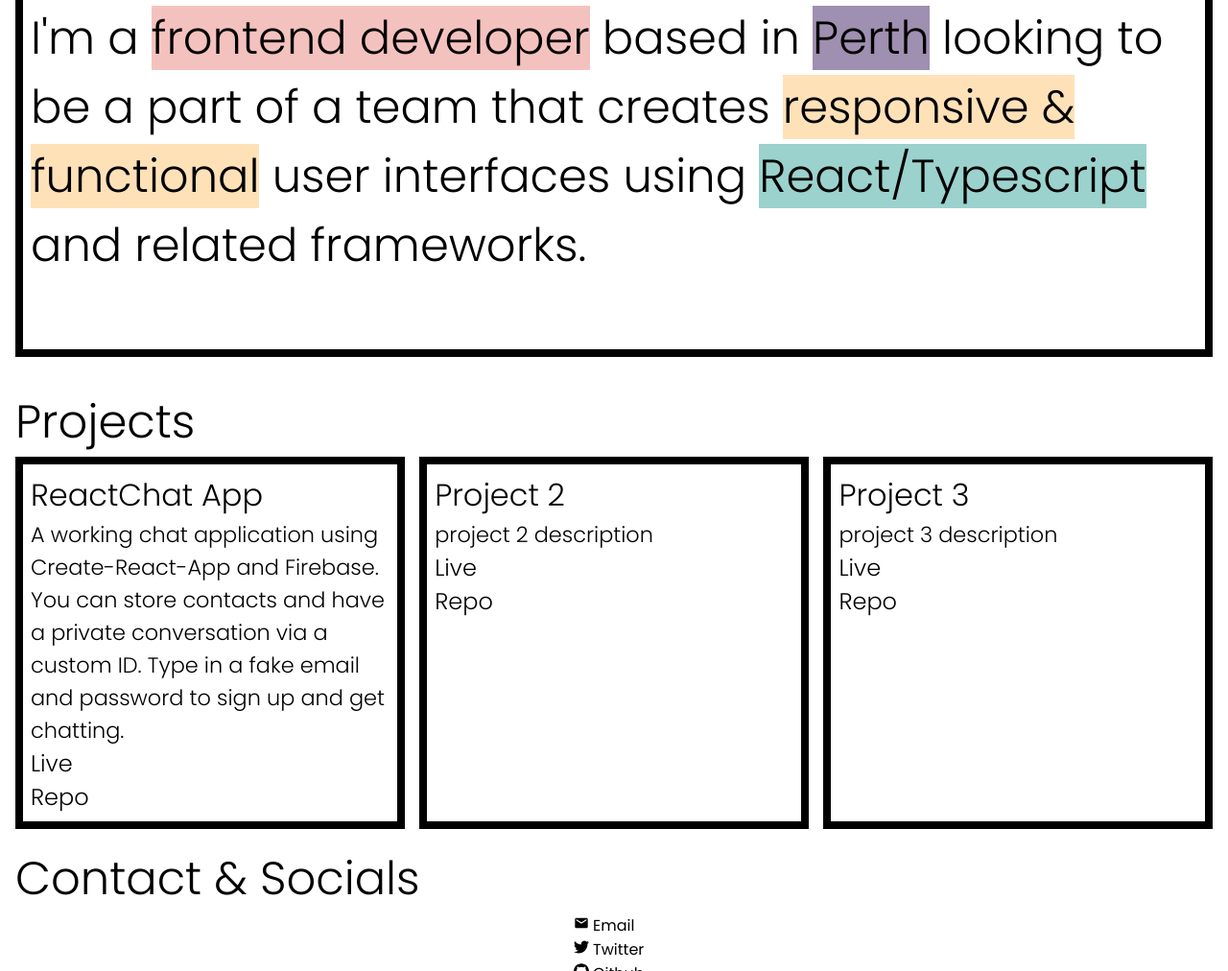
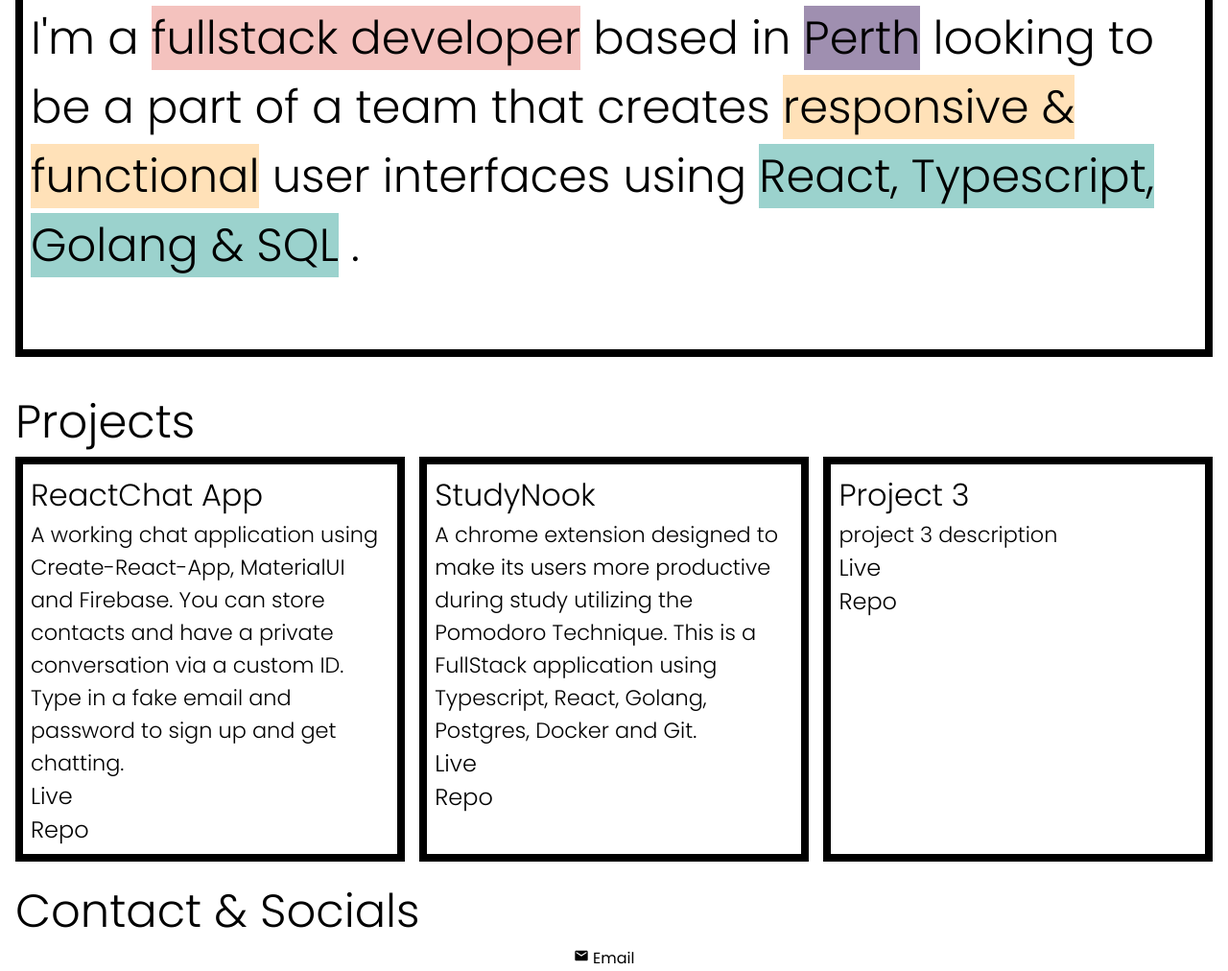
Before and after one commit to alyssathi/portfolio, a Gatsby site: page / in a window 1280 px wide. Shown: the part 662-1674 px from the top of the page at 96% size. Built offline with nearby package versions, Linux system fonts and the light colour scheme; Gatsby itself is replaced by a stand-in of ours.

Commit message:
full stack bb

```diff
--- a/src/components/landing/index.jsx
+++ b/src/components/landing/index.jsx
@@ -26,7 +26,7 @@ export function Landing() {
             null
           )}`}
         >
-          frontend developer
+          fullstack developer
         </span>{" "}
         based in{" "}
         <span
@@ -57,9 +57,9 @@ export function Landing() {
             null
           )}`}
         >
-          React/Typescript
+          React, Typescript, Golang & SQL
         </span>{" "}
-        and related frameworks.
+        .
       </h2>
     </div>
   )
--- a/src/components/projects/projectList/projectsArray.jsx
+++ b/src/components/projects/projectList/projectsArray.jsx
@@ -2,14 +2,15 @@ export const projectsArray = [
   {
     title: "ReactChat App",
     description:
-      "A working chat application using Create-React-App and Firebase. You can store contacts and have a private conversation via a custom ID. Type in a fake email and password to sign up and get chatting.",
+      "A working chat application using Create-React-App, MaterialUI and Firebase. You can store contacts and have a private conversation via a custom ID. Type in a fake email and password to sign up and get chatting.",
     moreInfo: "more info on project 1",
     repo: "reactChat",
     live: "https://reactchat-dev.firebaseapp.com",
   },
   {
-    title: "Project 2",
-    description: "project 2 description",
+    title: "StudyNook",
+    description:
+      "A chrome extension designed to make its users more productive during study utilizing the Pomodoro Technique. This is a FullStack application using Typescript, React, Golang, Postgres, Docker and Git.",
     moreInfo: "more info on project 2",
     repo: "idk",
     live: "https://",
--- a/src/components/seo/index.jsx
+++ b/src/components/seo/index.jsx
@@ -8,10 +8,10 @@ export function Seo() {
         lang: "en",
       }}
     >
-      <title>Alyssa Thi Portfolio | Frontend Web Developer</title>
+      <title>Alyssa Thi Portfolio | FullStack Web Developer</title>
       <meta
         name="description"
-        content="Alyssa Thi's portfolio for frontend web development. You'll find contact information and a gateway to other projects."
+        content="Alyssa Thi's portfolio for fullstack web development. You'll find contact information and a gateway to other projects."
       />
       <meta property="og:type" content="website" />
       <html lang="en" amp />
```
